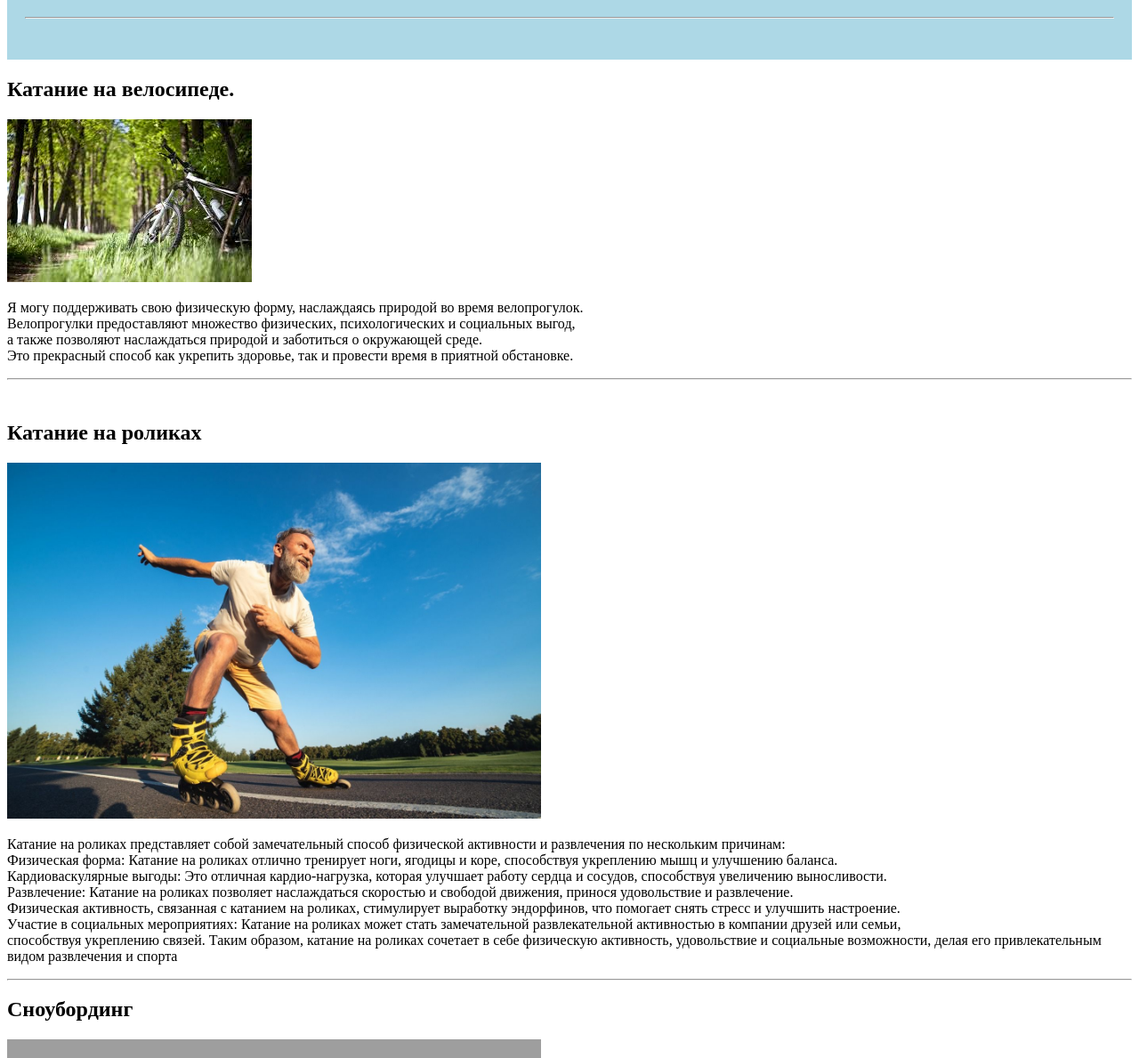
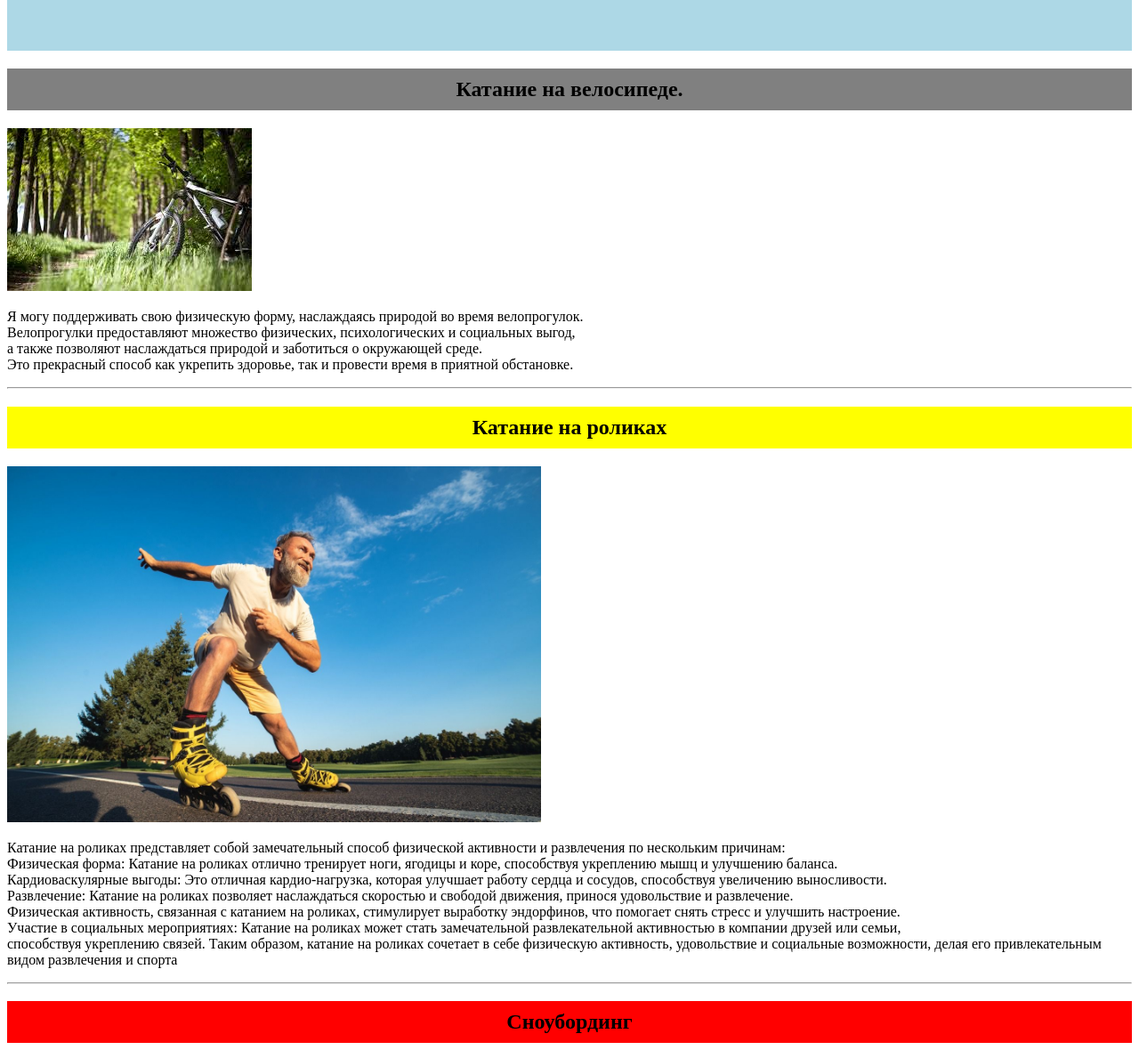
Before and after one commit to SergBo77/First_web, a plain HTML site: page index.html in a window 1280 px wide. Shown: the part 89-1278 px from the top of the page at 89% size. Drawn offline with Linux system fonts and the light colour scheme; grey boxes are pictures that could not be loaded.

Commit message:
change cod

```diff
--- a/index.html
+++ b/index.html
@@ -10,12 +10,11 @@
 
     <div style="background-color: lightblue; padding: 20px;">
     <h1 style="text-align:center;">Добро пожаловать на сайт про мои увлечения!</h1>
-    <hr>
     <br>
     </div>
 
-    <div>
-        <h2>Катание на велосипеде.</h2>
+    <div >
+        <h2 style="background-color: grey; padding: 10px; text-align:center;">Катание на велосипеде.</h2>
         <img src="Вело.jpg">
         <p>
         Я могу поддерживать свою физическую форму, наслаждаясь природой во время велопрогулок.<br>
@@ -23,11 +22,10 @@
         Это прекрасный способ как укрепить здоровье, так и провести время в приятной обстановке.
         </p>
         <hr>
-        <br>
     </div>
 
     <div>
-        <h2>Катание на роликах</h2>
+        <h2 style="background-color: yellow; padding: 10px; text-align:center;">Катание на роликах</h2>
         <img src="Ролики.jpg" width="600" height="400">
         <p>
          Катание на роликах представляет собой замечательный способ физической активности и развлечения по нескольким причинам:<br>
@@ -42,7 +40,7 @@
     </div>
 
     <div>
-        <h2>Сноубординг</h2>
+        <h2 style="background-color: red; padding: 10px; text-align:center;">Сноубординг</h2>
         <img src="https://media.istockphoto.com/id/958428946/ru/%D1%84%D0%BE%D1%82%D0%BE/%D1%81%D0%BD%D0%BE%D1%83%D0%B1%D0%BE%D1%80%D0%B4%D0%B8%D1%81%D1%82-%D0%BF%D1%80%D1%8B%D0%B3%D0%B0%D0%B5%D1%82-%D1%81%D0%BE-%D1%81%D0%BD%D0%BE%D1%83%D0%B1%D0%BE%D1%80%D0%B4%D0%BE%D0%BC.jpg?s=2048x2048&w=is&k=20&c=sZJn-8ZKRHXOUOUd9kCkX9gaFKJadgWZIRcxkWh-nG0=" width="600" height="400">
         <p>
          Соединяя в себе адреналин, уникальный опыт, красоту природы, социальные возможности и позитивные эмоции, катание на сноуборде представляет собой насыщенное и захватывающее приключение в зимнем спорте.
@@ -51,7 +49,7 @@
     </div>
 
     <div>
-        <h2>Плавание</h2>
+        <h2 style="background-color: green; padding: 10px; text-align:center;">Плавание</h2>
         <img src="Бассейн.jpg">
         <p>
          Плавание классно, потому что это отличный способ укрепить мышцы, улучшить выносливость, расслабиться в воде, снять стресс и насладиться ощущением легкости и свободы в движениях.
```
